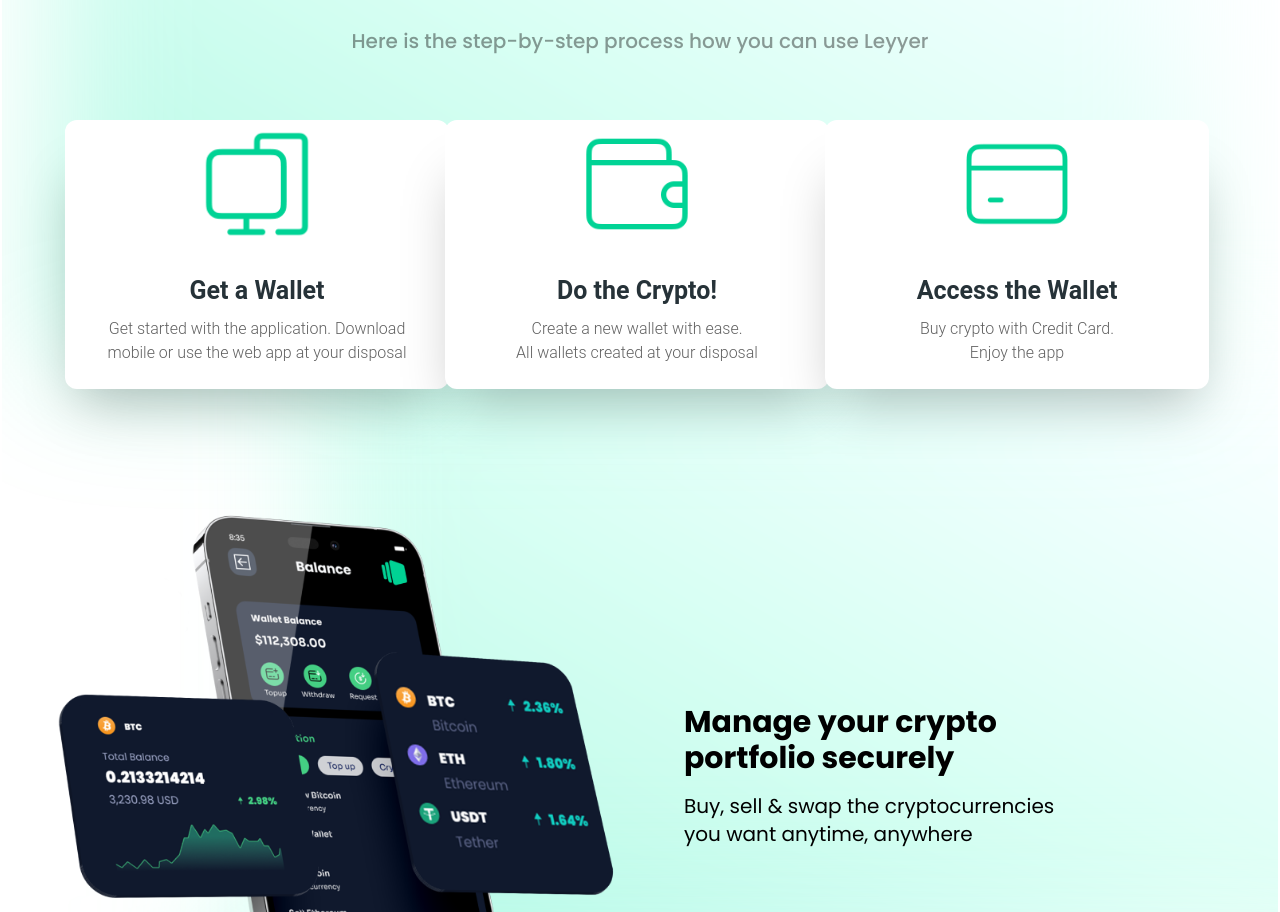
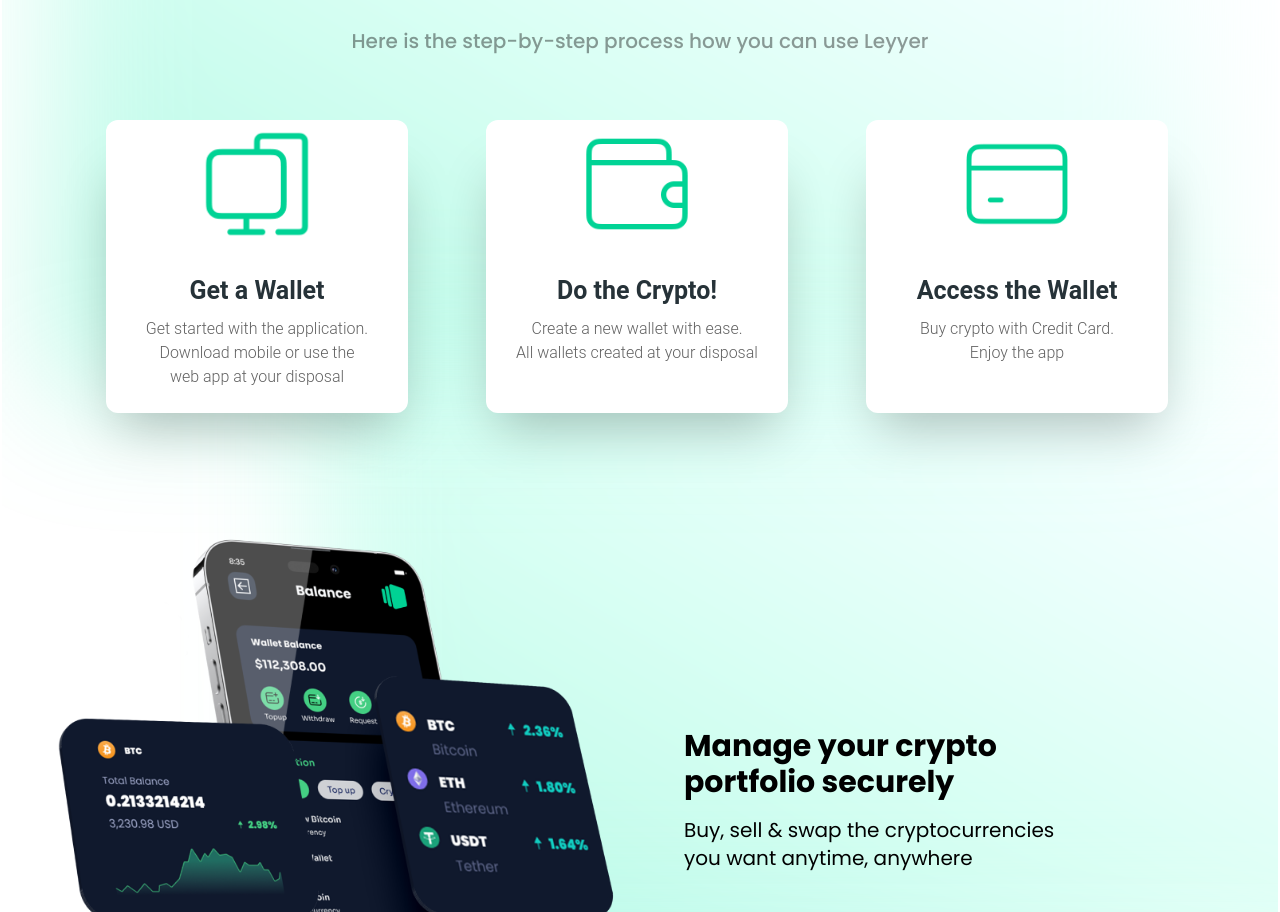
Before and after one commit to leyyerwallet/leyyer-landing-page, a React (Vite) app: page / in a window 1280 px wide. Shown: the part 958-1870 px from the top of the page. Built offline with nearby package versions, Linux system fonts and the light colour scheme; a web font is replaced by a local one.

Commit message:
new-design Fixed cards alignment

```diff
--- a/src/components/Steps/Steps.tsx
+++ b/src/components/Steps/Steps.tsx
@@ -28,7 +28,7 @@ const Steps: React.FC = () => {
           </Typography>
           <div className="grid lg:grid-cols-3 gap-x-2 auto-cols-auto m-6 pt-8 sm:grid-cols-1">
             {/* Step 1 */}
-            <div className="place-self-center pr-1.5 flex sm:flex-grow w-4/5 sm:w-auto">
+            <div className="place-self-center sm:place-self-auto pr-1.5 flex sm:flex-grow w-4/5 sm:w-auto">
               <Card placeholder={undefined} className="m-8 w-96 shadow-2xl">
                 <CardHeader placeholder={undefined} className="shadow-none mx-0">
                   <img
@@ -49,7 +49,7 @@ const Steps: React.FC = () => {
             </div>
 
             {/* Step 2 */}
-            <div className="place-self-center pr-1.5 flex sm:flex-grow w-4/5 sm:w-auto">
+            <div className="place-self-center sm:place-self-auto pr-1.5 flex sm:flex-grow w-4/5 sm:w-auto">
               <Card placeholder={undefined} className="m-8 w-96 shadow-2xl">
                 <CardHeader placeholder={undefined} className="shadow-none mx-0">
                   <img
@@ -70,7 +70,7 @@ const Steps: React.FC = () => {
             </div>
 
             {/* Step 3 */}
-            <div className="place-self-center pr-1.5 flex sm:flex-grow w-4/5 sm:w-auto">
+            <div className="place-self-center sm:place-self-auto pr-1.5 flex sm:flex-grow w-4/5 sm:w-auto">
               <Card placeholder={undefined} className="m-8 w-96 shadow-2xl">
                 <CardHeader placeholder={undefined} className="shadow-none mx-0">
                   <img
```
